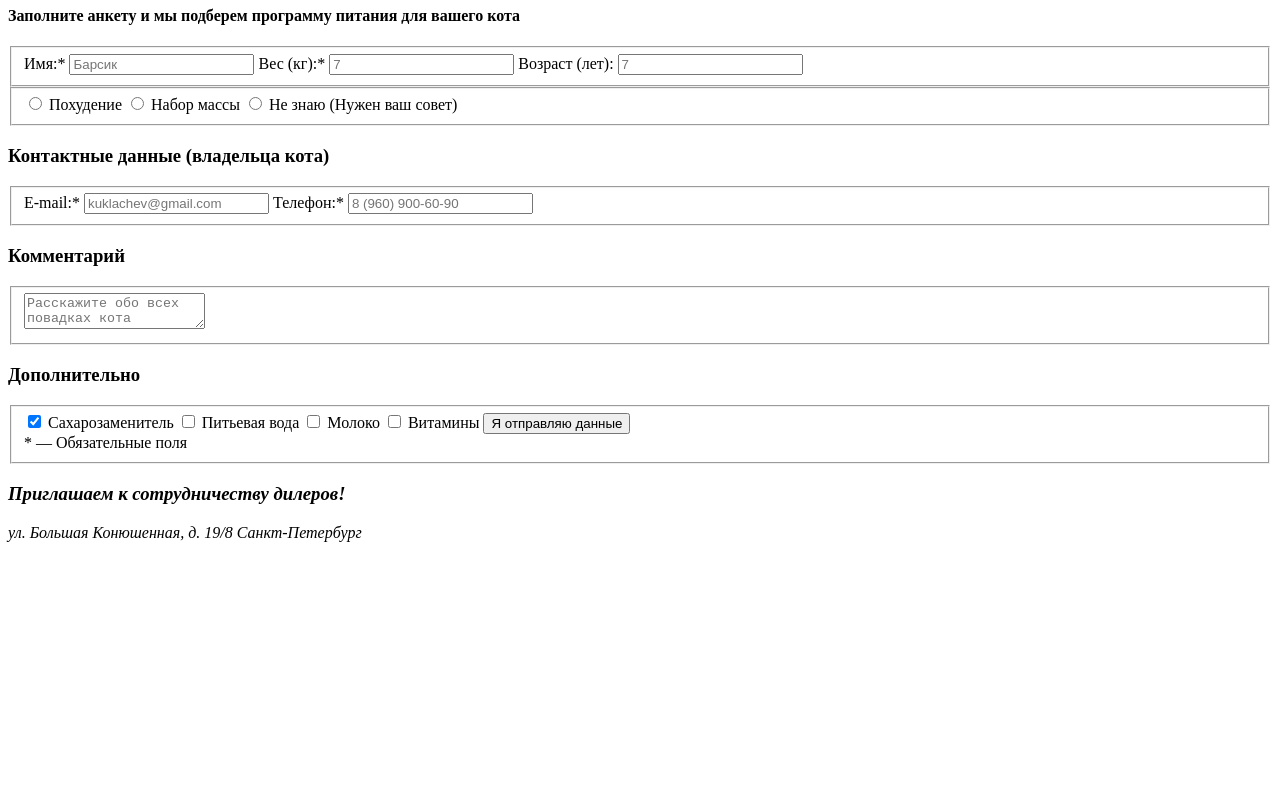
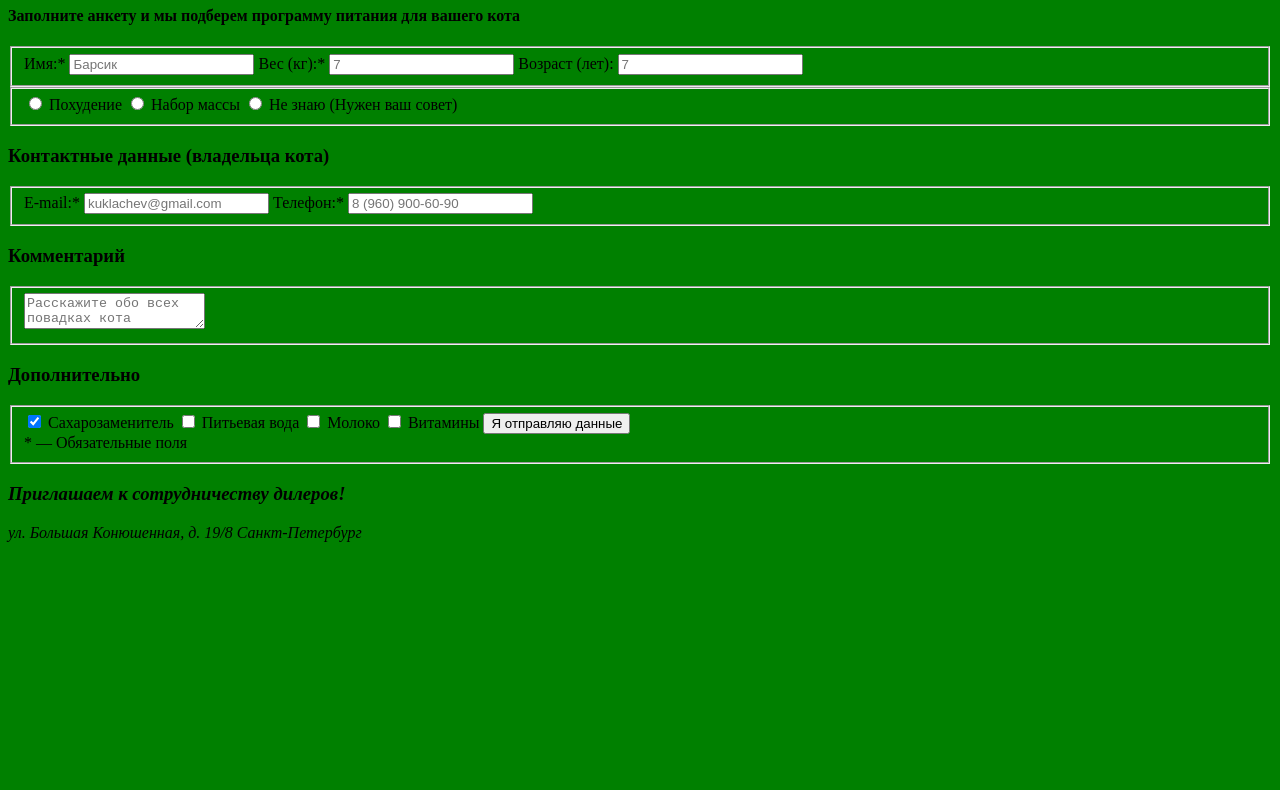
Before and after one commit to bonjovi/461047-cat-energy, a website: page source/form.html in a window 1280 px wide. Shown: the part 193-983 px from the top of the page. Drawn offline with nearby package versions, Linux system fonts and the light colour scheme; files that its build step writes are made by us from their sources.

Commit message:
Included styles

```diff
--- a/source/form.html
+++ b/source/form.html
@@ -3,6 +3,7 @@
 <head>
 	<meta charset="utf-8">
 	<title>HTML Academy: Кэт энерджи</title>
+	<link rel="stylesheet" href="css/style.css">
 </head>
 <body class="page">
 	<header class="header">
--- /dev/null
+++ b/source/sass/style.scss
@@ -0,0 +1,3 @@
+body {
+	background: green;
+}
```
Also changed, not shown: source/catalog.html (+1 -0 lines), source/index.html (+1 -0 lines).
